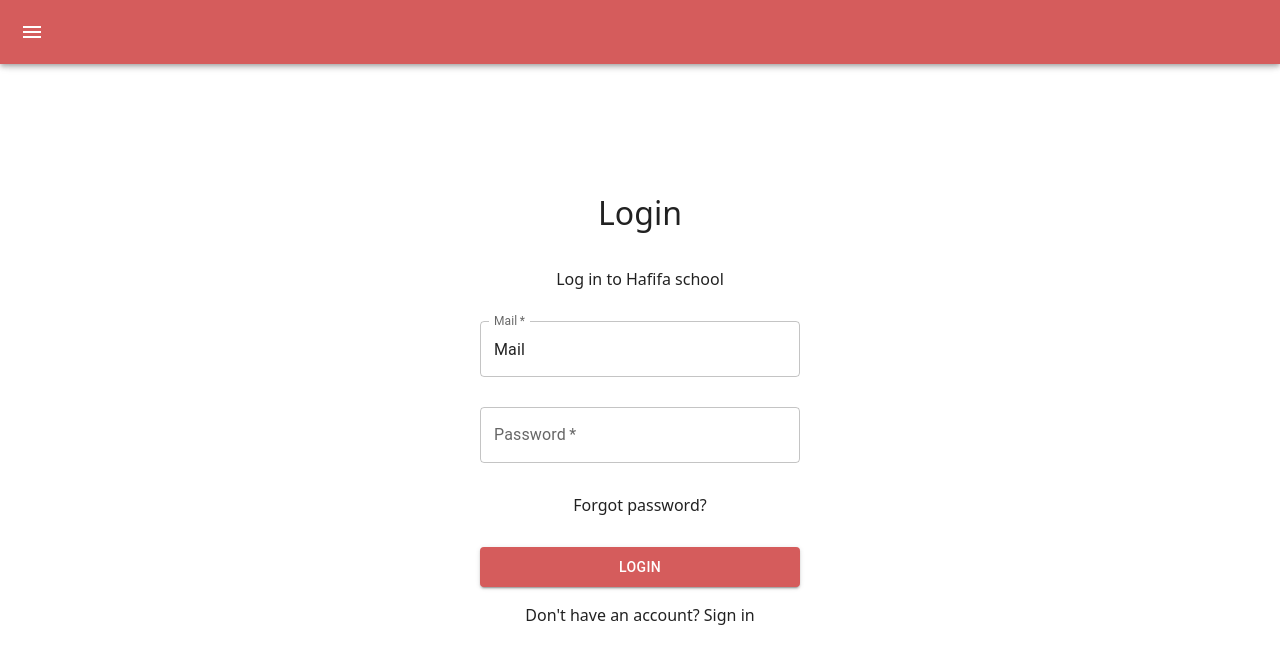
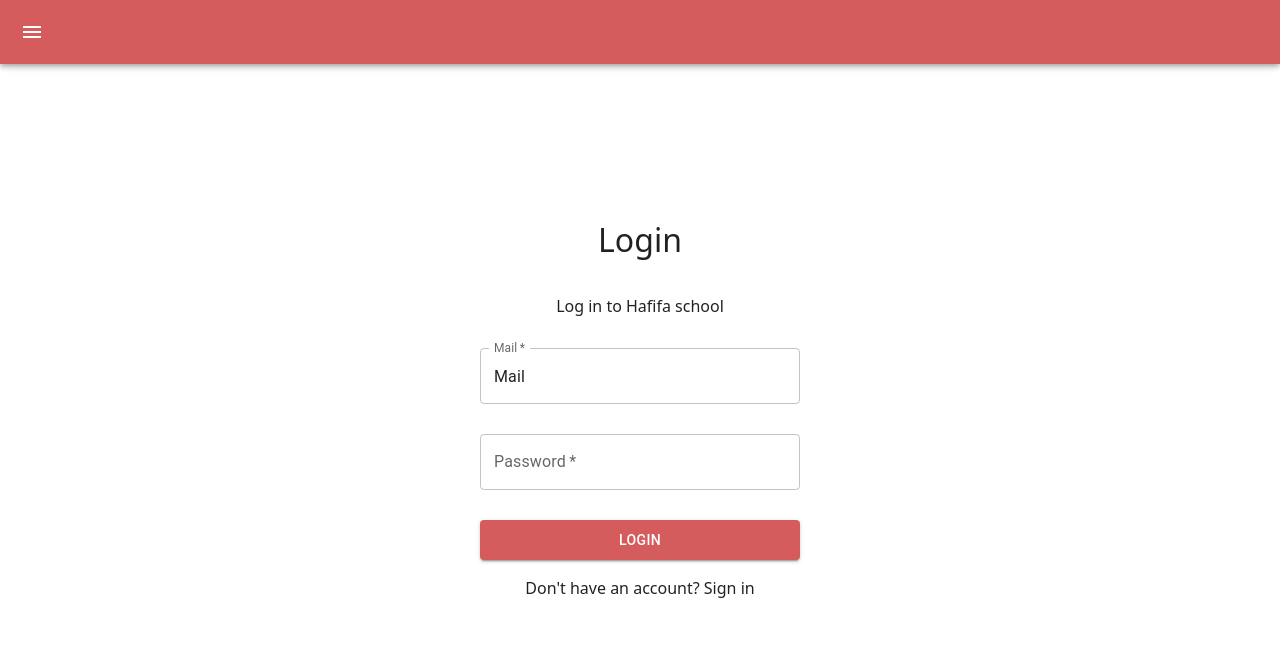
Before and after one commit to KarolinZak/Hafifa, a React (Vite) app in the folder FinalProject/fronted/: page / in a window 1280 px wide. Shown: the top 664 px of the page. Built offline with nearby package versions, Linux system fonts and the light colour scheme; some icons are missing.

Commit message:
Added react form hook to the form

```diff
--- a/FinalProject/fronted/package.json
+++ b/FinalProject/fronted/package.json
@@ -15,7 +15,8 @@
     "@mui/icons-material": "^7.3.6",
     "@mui/material": "^7.3.6",
     "react": "^19.2.1",
-    "react-dom": "^19.2.1"
+    "react-dom": "^19.2.1",
+    "react-hook-form": "^7.68.0"
   },
   "devDependencies": {
     "@eslint/js": "^9.39.1",
--- /dev/null
+++ b/FinalProject/fronted/src/App.styles.ts
@@ -0,0 +1,5 @@
+import { styled } from "@mui/material";
+
+export const box = styled("div")(({ theme }) => ({
+  background: theme.palette.background.default,
+}));
--- a/FinalProject/fronted/src/App.tsx
+++ b/FinalProject/fronted/src/App.tsx
@@ -1,7 +1,8 @@
 import { createTheme, ThemeProvider } from '@mui/material/styles'
 import './App.css'
 import Navbar from "./components/Navbar/Navbar"
-import Login from "./components/Login/Login"
+import Login from "./components/Login/Form"
+import * as S from "./App.styles";
 
 const theme = createTheme({
   colorSchemes: {
@@ -14,6 +15,7 @@ const App : React.FC =() => {
   return (
     <>
     <ThemeProvider theme={theme}>
+
       <Navbar/>
       <Login/>
     </ThemeProvider>
--- /dev/null
+++ b/FinalProject/fronted/src/components/Login/Form.styles.ts
@@ -0,0 +1,26 @@
+import { styled } from "@mui/material";
+
+export const card = styled("form")(({ theme }) => ({
+  padding: "1rem",
+  background: theme.palette.background.default,
+  width: "fix-content",
+  height: "fix-content",
+  borderRadius: "1vw",
+  display: "flex",
+  flexDirection: "column",
+  gap: "30px",
+  alignItems: "center"
+}));
+
+export const header = styled("p")(({ theme }) => ({
+  color: theme.palette.text.primary,
+  fontSize: "4vh",
+  margin: 0,
+}));
+
+
+export const text = styled("p")(({ theme }) => ({
+  color: theme.palette.text.primary,
+  fontSize: "1rem",
+  margin: 0,
+}));
--- /dev/null
+++ b/FinalProject/fronted/src/components/Login/Form.tsx
@@ -0,0 +1,80 @@
+import TextField from "@mui/material/TextField";
+import * as S from "./Form.styles";
+import Button from "@mui/material/Button";
+import { useState } from "react";
+import { useForm, type SubmitErrorHandler, type SubmitHandler } from "react-hook-form";
+import type { FormValues } from "./Form.types";
+
+
+
+const Login: React.FC = () => {
+  const [login, setLogin] = useState(true);
+  const { register, handleSubmit } = useForm<FormValues>();
+  const onSubmit: SubmitHandler<FormValues> = (data) => console.log(data)
+  const onError: SubmitErrorHandler<FormValues> = (errors) =>
+    console.log(errors)
+
+  return (
+    <>
+      <S.card onSubmit={handleSubmit(onSubmit, onError)}>
+        <S.header>{login ? "Login" : "Signup"}</S.header>
+        <S.text>Log in to Hafifa school</S.text>
+        <TextField
+          required
+          id="mailInput"
+          label="Mail"
+          defaultValue="Mail"
+          sx={{ width: "40vh" }}
+          {...register("mail")}
+        />
+
+        <TextField
+          required
+          id="passwordInput"
+          label="Password"
+          type="password"
+          autoComplete="current-password"
+          sx={{ width: "40vh" }}
+          {...register("password")}
+        />
+        {!login && (
+          <>
+            <TextField
+              required
+              id="firstNameInput"
+              label="First Name"
+              sx={{ width: "40vh" }}
+              {...register("firstName")}
+            />
+
+            <TextField
+              required
+              id="lastNameInput"
+              label="Last Name"
+              sx={{ width: "40vh" }}
+              {...register("lastName")}
+            />
+          </>
+        )}
+        {login ?? <S.text sx={{ textAlign: "left" }}>Forgot password?</S.text>}
+        <Button
+          type="submit"
+          variant="contained"
+          sx={{ width: "40vh", height: "40px", bgcolor: "#d55c5c" }}
+        >
+          {login ? "Login" : "Signin"}
+        </Button>
+      </S.card>
+      <S.text
+        sx={{ textAlign: "center" }}
+        onClick={() => setLogin(login ? false : true)}
+      >
+        {login
+          ? "Don't have an account? Sign in"
+          : "Already have account? Log in"}
+      </S.text>
+    </>
+  );
+};
+
+export default Login;
--- /dev/null
+++ b/FinalProject/fronted/src/components/Login/Form.types.ts
@@ -0,0 +1,6 @@
+export type FormValues = {
+  mail: string;
+  password: string;
+  firstName?: string;
+  lastName?: string;
+};
--- a/FinalProject/fronted/src/components/Login/Login.styles.ts
+++ /dev/null
@@ -1,26 +0,0 @@
-import { styled } from "@mui/material";
-
-export const card = styled("div")(({ theme }) => ({
-  padding: "1rem",
-  background: theme.palette.background.default,
-  width: "fix-content",
-  height: "fix-content",
-  borderRadius: "1vw",
-  display: "flex",
-  flexDirection: "column",
-  gap: "30px",
-  alignItems: "center"
-}));
-
-export const header = styled("p")(({ theme }) => ({
-  color: theme.palette.text.primary,
-  fontSize: "4vh",
-  margin: 0,
-}));
-
-
-export const text = styled("p")(({ theme }) => ({
-  color: theme.palette.text.primary,
-  fontSize: "1rem",
-  margin: 0,
-}));
--- a/FinalProject/fronted/src/components/Login/Login.tsx
+++ /dev/null
@@ -1,34 +0,0 @@
-import TextField from "@mui/material/TextField";
-import * as S from "./Login.styles";
-import Button from "@mui/material/Button";
-
-const Login: React.FC = () => {
-  return (
-    <>
-      <S.card>
-        <S.header>Login</S.header>
-        <S.text>Log in to Hafifa school</S.text>
-        <TextField
-          required
-          id="mailInput"
-          label="Mail"
-          defaultValue="Mail"
-          sx={{width: "40vh"}}
-        />
-        <TextField
-          required
-          id="passwordInput"
-          label="Password"
-          type="password"
-          autoComplete="current-password"
-          sx={{width: "40vh"}}
-        />
-        <S.text sx={{textAlign: "left"}}>Forgot password?</S.text>
-        <Button variant="contained" sx={{width: "40vh", height: "40px", bgcolor: "#d55c5c"}}>Login</Button>
-      </S.card>
-      <S.text sx={{textAlign: "center"}}>Don't have an account? Sign in</S.text>
-    </>
-  );
-};
-
-export default Login;
```
Also changed, not shown: 2 other files (tests, documents, lock files or other folders).
